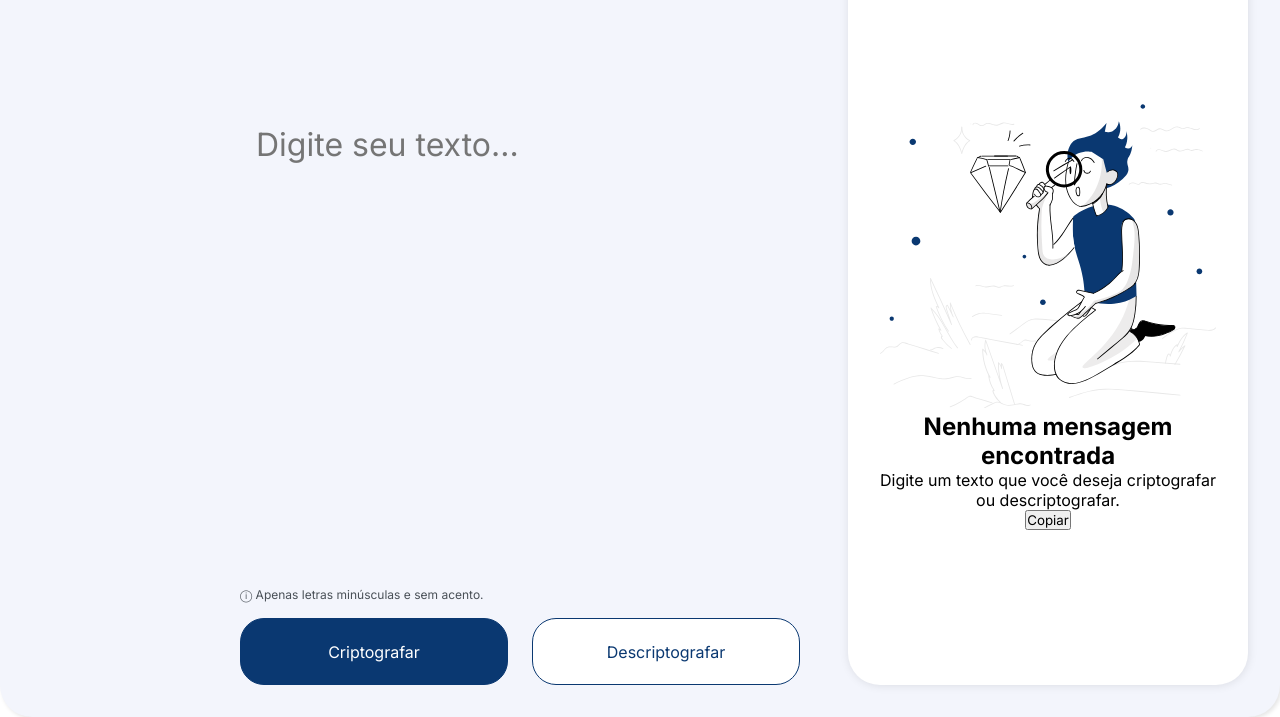
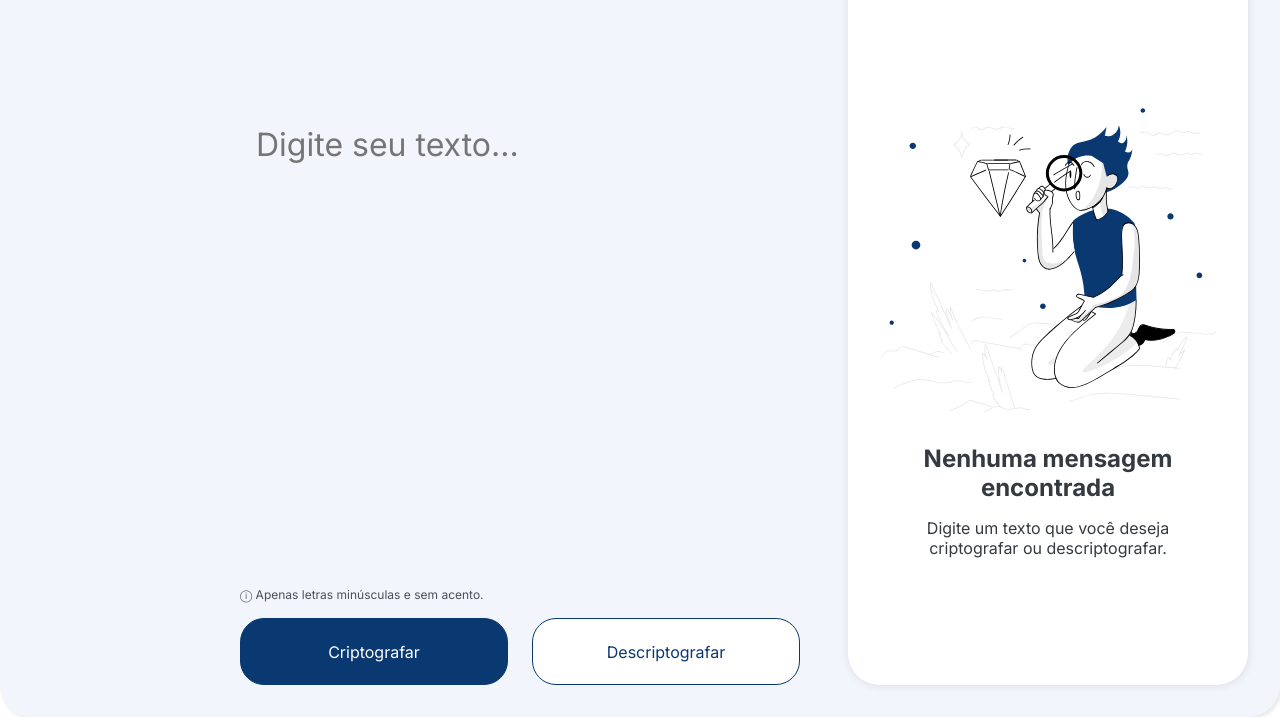
Before and after one commit to jihedberlim/Desafio-Decodificador, a plain HTML site: page index.html in a window 1280 px wide. Shown: the part 83-800 px from the top of the page. Drawn offline with Linux system fonts and the light colour scheme.

Commit message:
style: stylisation of the data output area

```diff
--- a/css/style.css
+++ b/css/style.css
@@ -23,26 +23,13 @@ body {
     gap: 3rem;
 }
 
-.data__result {
-    box-sizing: border-box;
-    background-color: var(--white);
-    padding: 2rem;
-    border-radius: 2rem;
-    text-align: center;
-    box-shadow: 0.5px 0.5px 10px rgba(0, 0, 0, 0.1);
-    display: grid;
-    place-items: center;
-    align-content: center;
-    overflow-y: hidden;
-    position: relative;
-    word-break: break-word;
-}
-
 .logo__alura {
     text-align: center;
     height: 3rem;
     cursor: pointer;
 }
+
+/* data entry */
 
 .datas {
     display: flex;
@@ -108,3 +95,51 @@ body {
     background-color: var(--light-blue-200);
     color: var(--dark-blue-300);
 }
+
+/* data output */
+
+.data__result {
+    box-sizing: border-box;
+    background-color: var(--white);
+    padding: 2rem;
+    border-radius: 2rem;
+    text-align: center;
+    box-shadow: 0.5px 0.5px 10px rgba(0, 0, 0, 0.1);
+    display: grid;
+    place-items: center;
+    align-content: center;
+    overflow-y: hidden;
+    position: relative;
+    word-break: break-word;
+    gap: 2rem;
+}
+
+.data__result.active {
+    align-content: space-between;
+}
+
+.data__result-container {
+    display: grid;
+    gap: 2rem;
+    place-items: center;
+}
+
+.data__result-info {
+    display: flex;
+    flex-direction: column;
+    gap: 1rem;
+    width: 20rem;
+    text-align: center;
+    color: var(--gray-500);
+}
+
+.btn__copy {
+    display: none;
+    transition: 0.3s;
+}
+
+.btn__copy.active {
+    display: block;
+    position: absolute;
+    bottom: 2rem;
+}
--- a/index.html
+++ b/index.html
@@ -42,7 +42,7 @@
                     <h2>Nenhuma mensagem encontrada</h2>
                     <p>Digite um texto que você deseja criptografar ou descriptografar.</p>
                 </div>
-                <button class="btn__copy">Copiar</button>
+                <button class="btn__copy btn">Copiar</button>
             </section>
         </div>
     </main>
```
